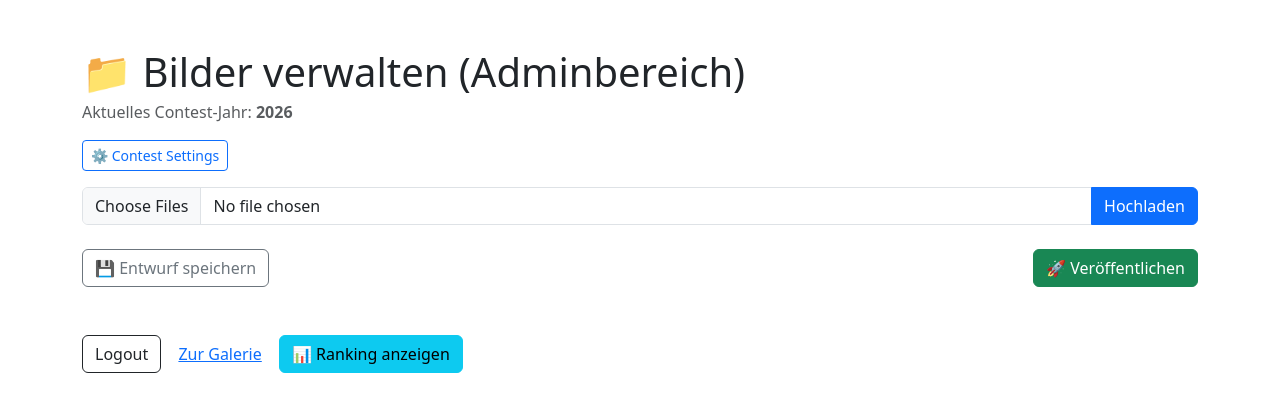
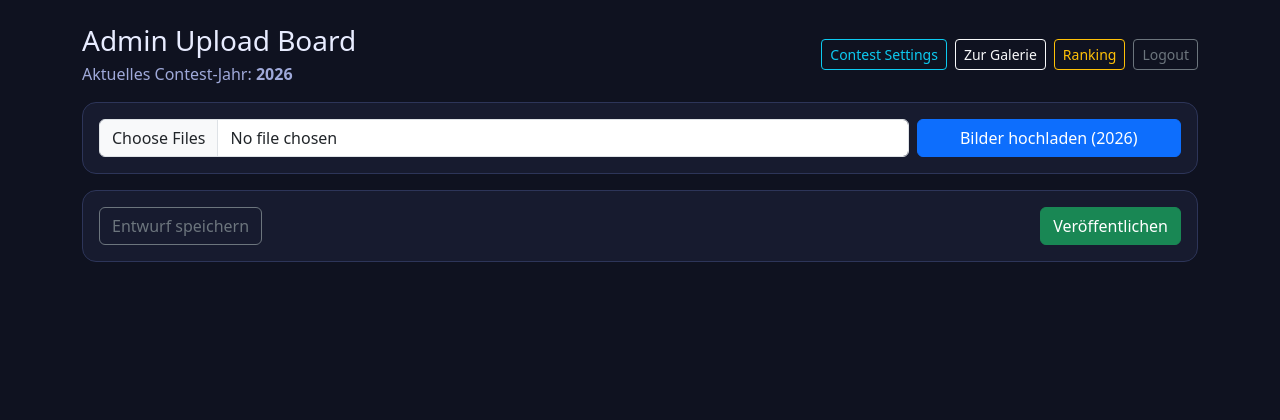
Before and after one commit to MinhMTV/Photo_Voting_Contest, a Flask app: page /upload in a window 1280 px wide. Shown: the top 420 px of the page. Run offline with Flask 3, Linux system fonts and the light colour scheme; the visitor is signed in with stand-in values (Sample User, id 1); data that the repository does not hold is empty; some libraries are stand-ins or nearby versions.

Commit message:
feat: polish admin UX and fix gallery image links to year-specific media route

```diff
--- a/app/templates/upload.html
+++ b/app/templates/upload.html
@@ -2,78 +2,92 @@
 <html lang="de">
 <head>
     <meta charset="UTF-8">
-    <title>Bilder verwalten – Admin</title>
+    <meta name="viewport" content="width=device-width, initial-scale=1" />
+    <title>Admin Upload Board</title>
     <link href="https://cdn.jsdelivr.net/npm/bootstrap@5.3.3/dist/css/bootstrap.min.css" rel="stylesheet">
     <style>
-        .image-row { display:flex; align-items:flex-start; gap:20px; margin-bottom:20px; }
-        .image-row img { width:200px; height:auto; object-fit:cover; border-radius:8px; border:1px solid #ccc; }
+        body { background:#0f1220; color:#e8ecff; }
+        .panel { background:#171b2f; border:1px solid #2d3559; border-radius:14px; }
+        .image-row { display:flex; align-items:flex-start; gap:16px; padding:12px; border-bottom:1px solid #2a3152; }
+        .image-row:last-child { border-bottom:0; }
+        .image-row img { width:180px; height:120px; object-fit:cover; border-radius:10px; border:1px solid #3d4670; }
+        .muted { color:#9fa9d9; }
     </style>
 </head>
-<body class="container py-5">
+<body>
+<div class="container py-4">
+    <div class="d-flex justify-content-between align-items-center mb-3">
+        <div>
+            <h1 class="h3 mb-1">Admin Upload Board</h1>
+            <div class="muted">Aktuelles Contest-Jahr: <strong>{{ current_year }}</strong></div>
+        </div>
+        <div class="d-flex gap-2">
+            <a class="btn btn-outline-info btn-sm" href="{{ url_for('main.admin_settings') }}">Contest Settings</a>
+            <a class="btn btn-outline-light btn-sm" href="{{ url_for('main.contest_year', year=current_year) }}">Zur Galerie</a>
+            <a class="btn btn-outline-warning btn-sm" href="{{ url_for('main.results') }}">Ranking</a>
+            <a class="btn btn-outline-secondary btn-sm" href="{{ url_for('main.logout') }}">Logout</a>
+        </div>
+    </div>
 
-    <h1 class="mb-1">📁 Bilder verwalten (Adminbereich)</h1>
-    <p class="text-muted">Aktuelles Contest-Jahr: <strong>{{ current_year }}</strong></p>
-    <p><a class="btn btn-sm btn-outline-primary" href="{{ url_for('main.admin_settings') }}">⚙️ Contest Settings</a></p>
+    <div class="panel p-3 mb-3">
+        <form method="POST" enctype="multipart/form-data" class="row g-2 align-items-center">
+            <input type="hidden" name="contest_year" value="{{ current_year }}">
+            <div class="col-md-9">
+                <input type="file" class="form-control" id="files" name="files" multiple accept="image/*" required>
+            </div>
+            <div class="col-md-3 d-grid">
+                <button type="submit" class="btn btn-primary">Bilder hochladen ({{ current_year }})</button>
+            </div>
+        </form>
+    </div>
 
-    <form method="POST" enctype="multipart/form-data" class="mb-4">
-        <input type="hidden" name="contest_year" value="{{ current_year }}">
-        <div class="input-group">
-            <input type="file" class="form-control" id="files" name="files" multiple accept="image/*" required>
-            <button type="submit" class="btn btn-primary">Hochladen</button>
-        </div>
-    </form>
-
-    <form method="POST" action="{{ url_for('main.update_images') }}">
+    <form method="POST" action="{{ url_for('main.update_images') }}" class="panel">
         {% for image in images %}
         <div class="image-row">
-            <img src="{{ url_for('static', filename='uploads/' ~ image.filename) }}" alt="Bild {{ loop.index }}">
+            <img src="{{ url_for('main.media_year', year=(image.contest_year or current_year), filename=image.filename) }}" alt="Bild {{ loop.index }}">
 
-            <div class="d-flex justify-content-between w-100">
             <div class="flex-grow-1">
-                <div class="mb-2">
-                    <label class="form-label">Kostümname</label>
-                    <input type="text" class="form-control" name="uploader_{{ image.id }}" value="{{ image.uploader or '' }}">
-                </div>
-                <div class="mb-2">
-                    <label class="form-label">Beschreibung</label>
-                    <input type="text" class="form-control" name="description_{{ image.id }}" value="{{ image.description or '' }}">
-                </div>
-                <div class="mb-2">
-                    <label class="form-label">Jahr</label>
-                    <input type="text" class="form-control" value="{{ image.contest_year or '' }}" disabled>
-                </div>
-                <div class="form-check mb-2">
-                    <input class="form-check-input" type="checkbox" name="visible_{{ image.id }}" id="visible_{{ image.id }}" {% if image.visible %}checked{% endif %}>
-                    <label class="form-check-label" for="visible_{{ image.id }}">Veröffentlicht</label>
+                <div class="row g-2">
+                    <div class="col-md-4">
+                        <label class="form-label mb-1">Kostümname</label>
+                        <input type="text" class="form-control form-control-sm" name="uploader_{{ image.id }}" value="{{ image.uploader or '' }}">
+                    </div>
+                    <div class="col-md-5">
+                        <label class="form-label mb-1">Beschreibung</label>
+                        <input type="text" class="form-control form-control-sm" name="description_{{ image.id }}" value="{{ image.description or '' }}">
+                    </div>
+                    <div class="col-md-2">
+                        <label class="form-label mb-1">Jahr</label>
+                        <input type="text" class="form-control form-control-sm" value="{{ image.contest_year or '' }}" disabled>
+                    </div>
+                    <div class="col-md-1 d-flex align-items-end">
+                        <div class="form-check mb-2">
+                            <input class="form-check-input" type="checkbox" name="visible_{{ image.id }}" id="visible_{{ image.id }}" {% if image.visible %}checked{% endif %}>
+                            <label class="form-check-label" for="visible_{{ image.id }}">On</label>
+                        </div>
+                    </div>
                 </div>
             </div>
 
-            <div class="d-flex align-items-center">
-                <button type="button" class="btn btn-sm btn-danger" onclick="deleteImage({{ image.id }}, '{{ image.filename }}')">🗑️</button>
+            <div>
+                <button type="button" class="btn btn-sm btn-danger" onclick="deleteImage({{ image.id }}, '{{ image.filename }}')">Löschen</button>
             </div>
-        </div>
         </div>
         {% endfor %}
 
-        <div class="mt-4 d-flex justify-content-between">
-            <button type="submit" name="action" value="save" class="btn btn-outline-secondary">💾 Entwurf speichern</button>
-            <button type="submit" name="action" value="publish" class="btn btn-success">🚀 Veröffentlichen</button>
+        <div class="p-3 d-flex justify-content-between">
+            <button type="submit" name="action" value="save" class="btn btn-outline-secondary">Entwurf speichern</button>
+            <button type="submit" name="action" value="publish" class="btn btn-success">Veröffentlichen</button>
         </div>
     </form>
+</div>
 
-    <div class="mt-5">
-        <a href="{{ url_for('main.logout') }}" class="btn btn-outline-dark">Logout</a>
-        <a href="{{ url_for('main.contest_year', year=current_year) }}" class="btn btn-link">Zur Galerie</a>
-        <a href="{{ url_for('main.results') }}" class="btn btn-info">📊 Ranking anzeigen</a>
-    </div>
-
-    <script>
-        function deleteImage(imageId, filename) {
-            if (confirm(`Bild "${filename}" wirklich löschen?`)) {
-                fetch(`/delete-image/${imageId}`, { method: 'POST' })
-                .then(response => response.ok ? location.reload() : alert('❌ Fehler beim Löschen'));
-            }
-        }
-    </script>
+<script>
+function deleteImage(imageId, filename) {
+    if (!confirm(`Bild "${filename}" wirklich löschen?`)) return;
+    fetch(`/delete-image/${imageId}`, { method: 'POST' })
+        .then(response => response.ok ? location.reload() : alert('Fehler beim Löschen'));
+}
+</script>
 </body>
 </html>
```
Also changed, not shown: app/templates/admin_settings.html (+35 -13 lines).
